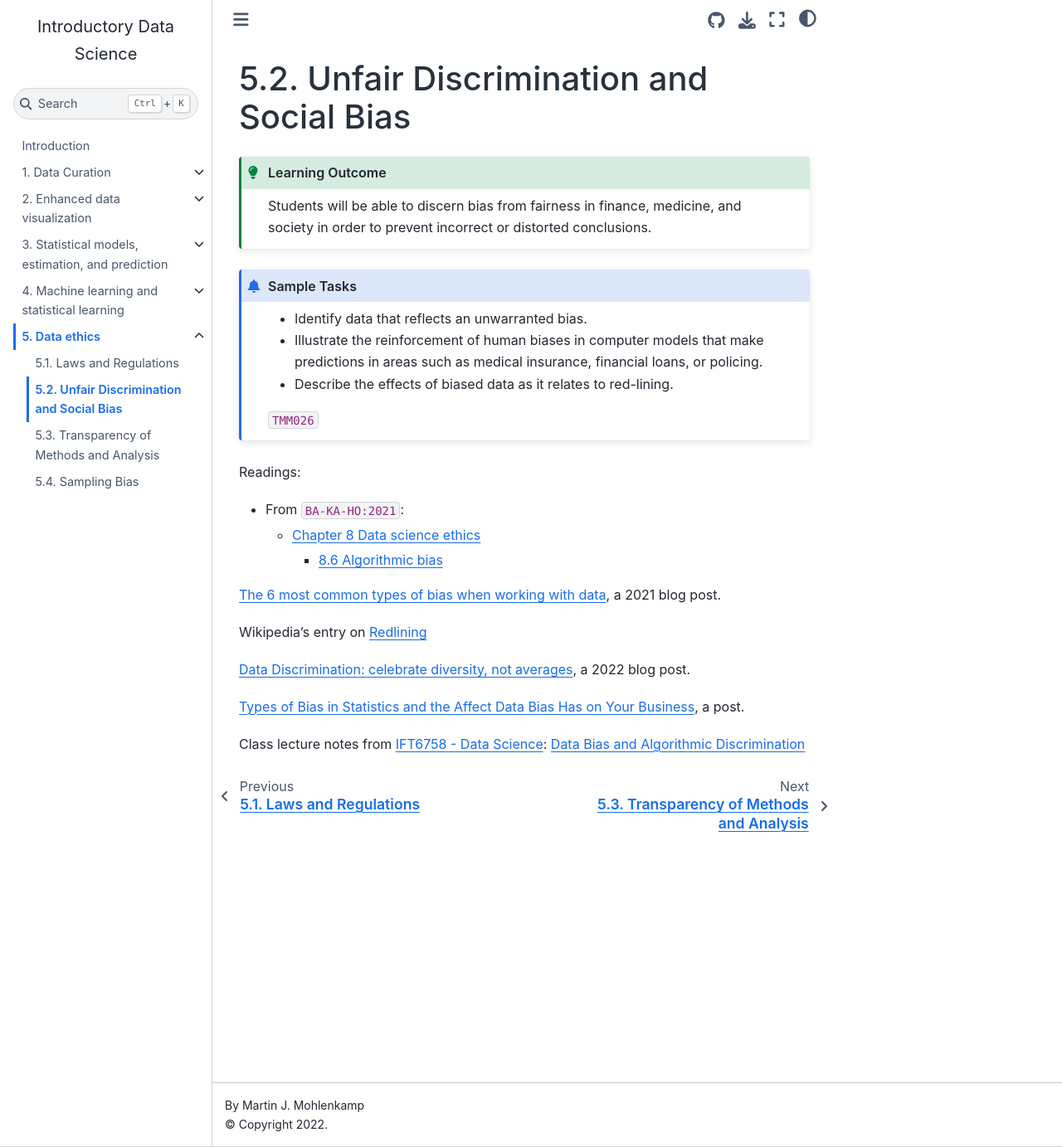
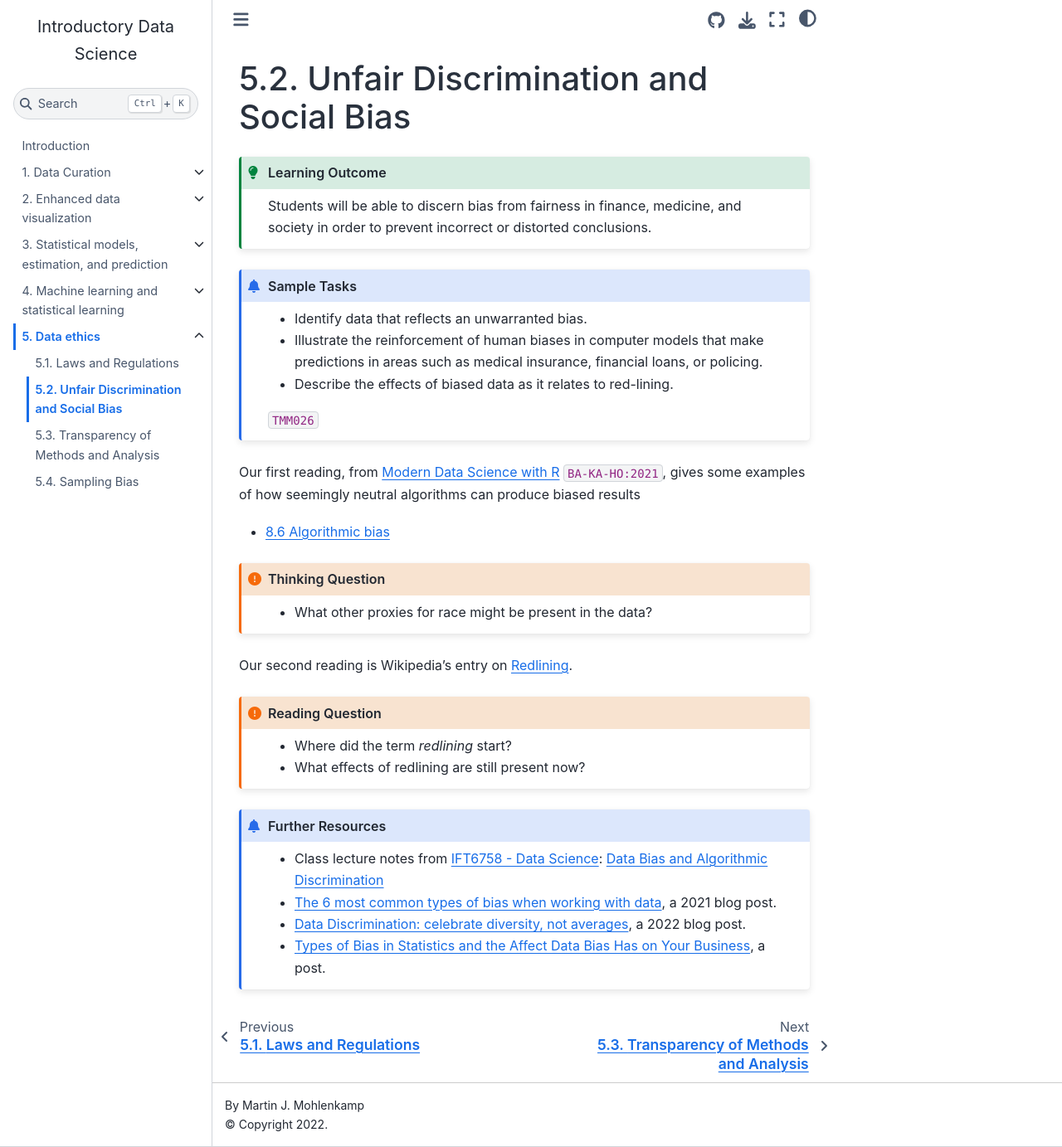
Before and after one commit to data-ohio/introductory-data-science, a Jupyter Book: the page built from 5/2/5_2_discrimination.md, in a window 1280 px wide and 1383 px high. Shown: the whole window at 83% size. Built offline with Jupyter Book 1.0.4 settings and Sphinx 7.4.7 and the Sphinx Book theme 1.1.4, drawn with Linux system fonts in a browser that asks for light colours; pages that are not in the unit, such as notebooks, are missing from menus; cross-references to code outside the pages are shown as plain code.

````diff
--- a/5/2/5_2_discrimination.md
+++ b/5/2/5_2_discrimination.md
@@ -12,21 +12,33 @@ Students will be able to discern bias from fairness in finance, medicine, and so
 
 {cite}`TMM026`
 ```
-Readings:
-* From {cite}`BA-KA-HO:2021`:
-  - [Chapter 8 Data science ethics](https://mdsr-book.github.io/mdsr2e/ch-ethics.html)
-    * [8.6 Algorithmic bias](https://mdsr-book.github.io/mdsr2e/ch-ethics.html#algorithmic-bias)
 
-[The 6 most common types of bias when working with data](https://www.metabase.com/blog/6-most-common-type-of-data-bias-in-data-analysis), a 2021 blog post.
+Our first reading, from [Modern Data Science with R](https://mdsr-book.github.io/mdsr2e/) {cite}`BA-KA-HO:2021`, gives some examples of how seemingly neutral algorithms can produce biased results
+%* From {cite}`BA-KA-HO:2021`:
+%  - [Chapter 8 Data science ethics](https://mdsr-book.github.io/mdsr2e/ch-ethics.html)
+* [8.6 Algorithmic bias](https://mdsr-book.github.io/mdsr2e/ch-ethics.html#algorithmic-bias)
 
-Wikipedia's entry on [Redlining](https://en.wikipedia.org/wiki/Redlining)
+```{admonition} Thinking Question
+:class: important
+* What other proxies for race might be present in the data?
+```
 
-[Data Discrimination: celebrate diversity, not averages](https://bd4.ai/insights/what-is-data-discrimination),  a 2022 blog post.
-% short, almost vacuous
+Our second reading is Wikipedia's entry on [Redlining](https://en.wikipedia.org/wiki/Redlining).
 
-[Types of Bias in Statistics and the Affect Data Bias Has on Your Business](https://mailchimp.com/resources/data-bias-causes-effects/), a post.
-% short, almost vacuous
+```{admonition} Reading Question
+:class: important
+* Where did the term *redlining* start?
+* What effects of redlining are still present now?
+```
 
-Class lecture notes from [IFT6758 - Data Science](https://ift6758.github.io/):
+
+```{admonition} Further Resources
+* Class lecture notes from [IFT6758 - Data Science](https://ift6758.github.io/):
 [Data Bias and Algorithmic Discrimination](https://ift6758.github.io/lectures/algorithmic_bias.pdf)
-% grad course, most too advanced * [Privacy and the Risk of Fairwashing in Machine Learning](https://ift6758.github.io/lectures/privacy.pdf)
+  % grad course, most too advanced * [Privacy and the Risk of Fairwashing in Machine Learning](https://ift6758.github.io/lectures/privacy.pdf)
+* [The 6 most common types of bias when working with data](https://www.metabase.com/blog/6-most-common-type-of-data-bias-in-data-analysis), a 2021 blog post.
+* [Data Discrimination: celebrate diversity, not averages](https://bd4.ai/insights/what-is-data-discrimination),  a 2022 blog post.
+  % short, almost vacuous
+* [Types of Bias in Statistics and the Affect Data Bias Has on Your Business](https://mailchimp.com/resources/data-bias-causes-effects/), a post.
+  % short, almost vacuous
+```
````
